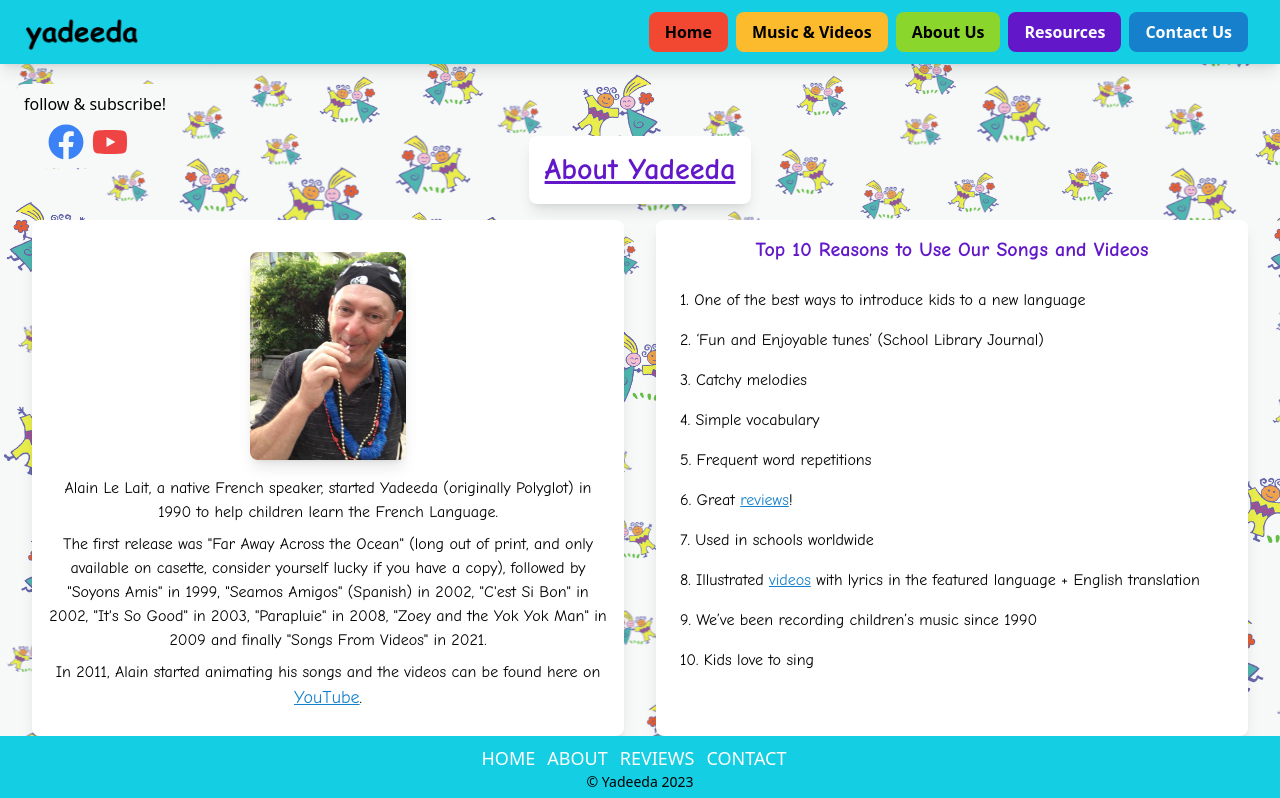
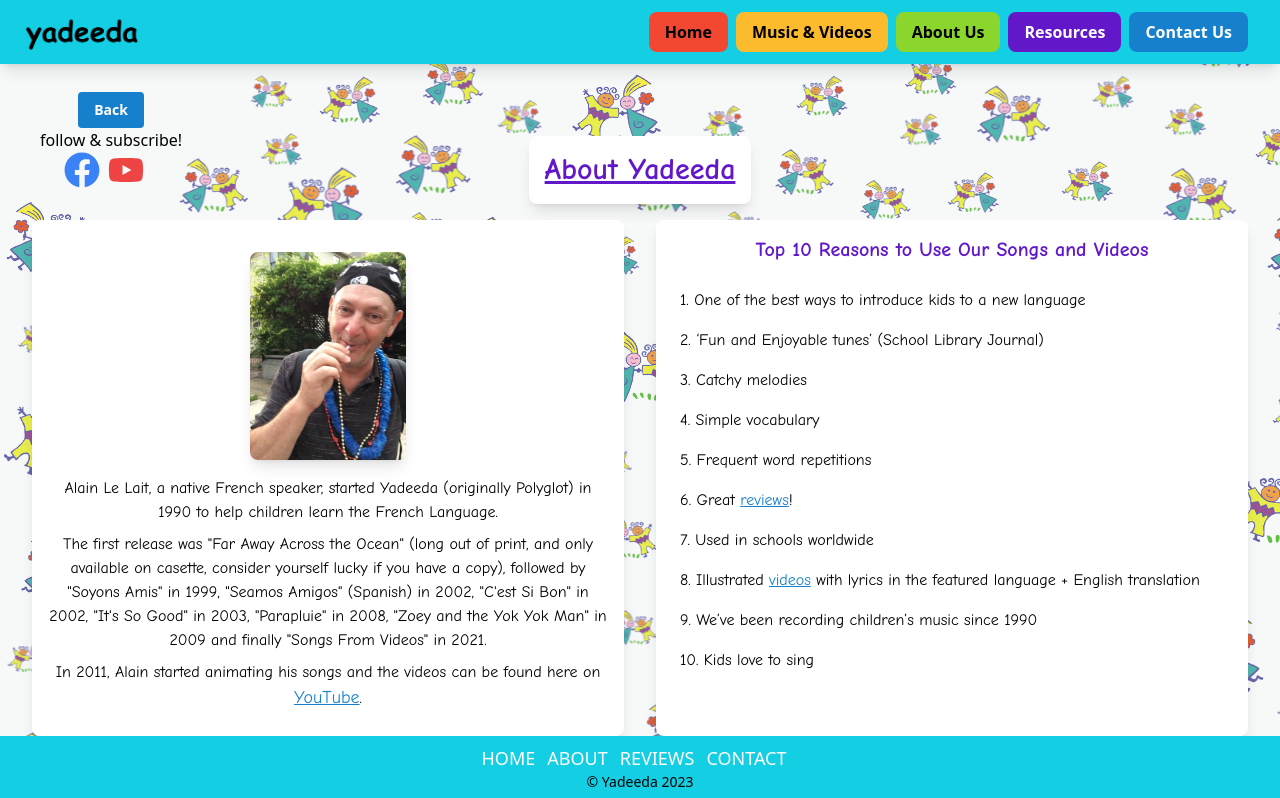
Before and after one commit to sjlelait/yadeeda, a React (Create React App) app: page /about in a window 1280 px wide. Shown: the top 798 px of the page. Built offline with nearby package versions, Linux system fonts and the light colour scheme.

Commit message:
fix: edits minor styling & translate

```diff
--- a/src/components/NavButtons.js
+++ b/src/components/NavButtons.js
@@ -11,14 +11,11 @@ const NavButtons = (props) =>  {
         navigate(-1);
     };
 
-    const showGoBackButton =
-        location.pathname === '/videos' ||
-        location.pathname === '/songs' ||
-        location.pathname === '/espadrilles' ||
+    const showGoBackButton = location.pathname !== '/';
         /^\/song\/\d+$/.test(location.pathname);
 
     return (
-        <div className="absolute top-18 left-0 mt-5 ml-4 p-2 bg-ydBG rounded-lg inline-block z-0">
+        <div className="absolute top-18 left-0 mt-5 ml-4 p-2 md:ml-8 inline-block">
             {showGoBackButton && (
                 <button
                 onClick={goBack}
@@ -28,12 +25,12 @@ const NavButtons = (props) =>  {
                 </button>
             )}
             <p className="hidden md:block">follow & subscribe!</p>
-            <div className="flex mt-2 md:ml-6 ">
+            <div className="flex md:ml-6">
                 <a
                     href="https://www.facebook.com/AlainLeLait.Yadeeda"
                     target="_blank"
                     rel="noopener noreferrer"
-                    className="text-blue-500 mr-2"
+                    className="text-blue-500 mr-2 hover:shadow-lg"
                 >
                     <FaFacebook className="text-3xl md:text-4xl" />
                 </a>
@@ -43,7 +40,7 @@ const NavButtons = (props) =>  {
                     rel="noopener noreferrer"
                     className="text-red-500"
                 >
-                    <FaYoutube className="text-3xl md:text-4xl" />
+                    <FaYoutube className="text-3xl md:text-4xl hover:shadow-lg" />
                 </a>
             </div>
         </div>
--- a/src/pages/About.js
+++ b/src/pages/About.js
@@ -4,7 +4,7 @@ import PurchaseButtons from '../components/PurchaseButtons';
 
 const About = (props) => {
     return (
-        <div>
+        <div translate="no">
             <h1 className="bg-white rounded-lg shadow-lg p-2 mt-16 md:inline-block md:p-4 md:mt-10 text-2xl lg:text-3xl font-bold font-homeP underline text-ydPurple">About Yadeeda</h1>
             <div className="flex flex-col md:flex-row">
                 <div className="p-4 mt-4 md:m-4 md:ml-0 rounded-lg shadow-lg text-center bg-white md:w-1/2 font-homeP">
```
Also changed, not shown: src/assets/yadeedaColor.png.
